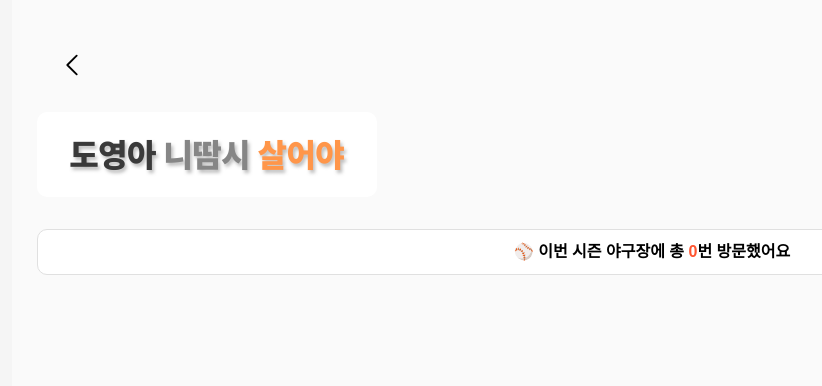
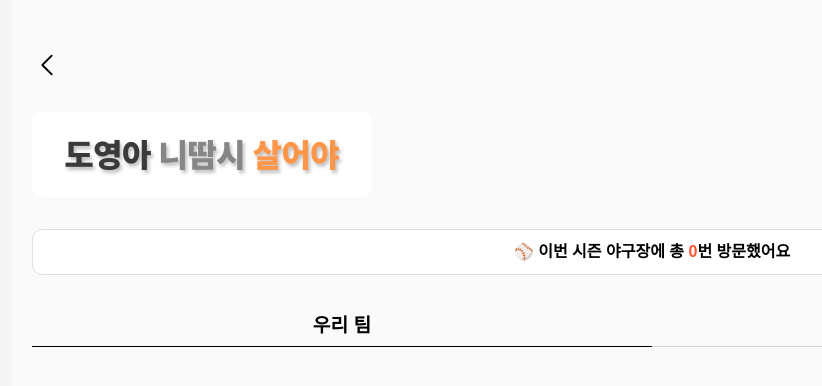
Before and after one commit to innerstella/happybaseball-diary, a React (Create React App) app: page /mypage in a window 1280 px wide. Shown: the top 386 px of the page, without its empty margins (418-1240 px from the left). Built offline with nearby package versions, Linux system fonts and the light colour scheme.

Commit message:
feat: 마이페이지 우리팀 메뉴

```diff
--- a/src/components/BackBar.tsx
+++ b/src/components/BackBar.tsx
@@ -5,7 +5,7 @@ const BackBar = () => {
   const navigate = useNavigate();
   return (
     <>
-      <Container onClick={() => navigate("/")}>
+      <Container onClick={() => navigate(-1)}>
         <img src="assets/svg/ic-outline-back.svg" alt="back" className="svg" />
       </Container>
     </>
--- a/src/components/top-app-bar/TopAppBar.style.tsx
+++ b/src/components/top-app-bar/TopAppBar.style.tsx
@@ -5,7 +5,6 @@ export const Container = styled.div`
   justify-content: space-between;
   align-items: center;
   width: 100%;
-  padding: 0 20px;
   .svg {
     height: 1.875rem;
     cursor: pointer;
--- a/src/components/top-app-bar/index.tsx
+++ b/src/components/top-app-bar/index.tsx
@@ -61,7 +61,7 @@ const TopAppBar = ({
       {page === "mypage" && (
         <>
           <img
-            onClick={() => navigate("/")}
+            onClick={() => navigate(-1)}
             src="assets/svg/ic-outline-back.svg"
             alt="back"
             className="svg"
@@ -77,7 +77,7 @@ const TopAppBar = ({
       {page === "detail" && (
         <>
           <img
-            onClick={() => navigate("/")}
+            onClick={() => navigate(-1)}
             src="/assets/svg/ic-outline-back.svg"
             alt="back"
             className="svg"
--- a/src/pages/home/Home.style.tsx
+++ b/src/pages/home/Home.style.tsx
@@ -1,9 +1,8 @@
 import styled from "styled-components";
 
 export const MainContainer = styled.div`
-  padding-top: 50px;
   height: 100vh;
-  padding-bottom: 10rem;
+  padding: 50px 20px;
   background-color: #fafafa;
   font-family: "SUIT", sans-serif;
   overflow-x: hidden;
--- a/src/pages/mypage/MyPage.style.tsx
+++ b/src/pages/mypage/MyPage.style.tsx
@@ -1,7 +1,7 @@
 import styled from "styled-components";
 
 export const MainContainer = styled.div`
-  padding: 50px 25px 10rem 25px;
+  padding: 50px 20px;
   width: 100vw;
   height: 100vh;
   background-color: #fafafa;
@@ -11,14 +11,10 @@ export const MainContainer = styled.div`
   display: flex;
   flex-direction: column;
   gap: 2rem;
+`;
 
-  .gap {
-    margin-top: 3rem;
-  }
-
-  .banner {
-    width: 100%;
-  }
+export const Banner = styled.div`
+  width: 100%;
 `;
 
 export const Odds = styled.div`
--- /dev/null
+++ b/src/pages/mypage/components/my-team/index.tsx
@@ -0,0 +1,46 @@
+import { useRecoilValue } from "recoil";
+import { userDataState } from "../../../../recoil/system";
+import { useEffect, useState } from "react";
+import Record from "../../../home/components/record/Record";
+import styled from "styled-components";
+
+const MyTeam = () => {
+  const userData = useRecoilValue(userDataState);
+  const [myTeamData, setMyTeamData] = useState([]);
+
+  useEffect(() => {
+    //TODO: 우리팀 데이터만 가져오기
+
+    setMyTeamData(userData);
+  }, []);
+
+  return (
+    <Container>
+      {userData.map((data: any, idx: number) => {
+        return (
+          <Record
+            key={data.date}
+            date={data.date}
+            location={data.location}
+            vs={data.vs}
+            score={[data.myScore, data.vsScore]}
+          />
+        );
+      })}
+    </Container>
+  );
+};
+
+export default MyTeam;
+
+const Container = styled.div`
+  display: flex;
+  flex-direction: column;
+  gap: 1rem;
+
+  height: 100%;
+  overflow-y: scroll;
+  &::-webkit-scrollbar {
+    display: none;
+  }
+`;
--- /dev/null
+++ b/src/pages/mypage/components/other-team/index.tsx
@@ -0,0 +1,45 @@
+import { useRecoilValue } from "recoil";
+import { userDataState } from "../../../../recoil/system";
+import { useEffect, useState } from "react";
+import Record from "../../../home/components/record/Record";
+import styled from "styled-components";
+
+const OtherTeam = () => {
+  const userData = useRecoilValue(userDataState);
+
+  useEffect(() => {
+    //TODO: 다른 팀 데이터만 가져오기
+  }, []);
+
+  return (
+    <Container>
+      <img src="assets/svg/ic-rocket.svg" alt="준비 중" />
+      <p>준비 중</p>
+    </Container>
+  );
+};
+
+export default OtherTeam;
+
+const Container = styled.div`
+  display: flex;
+  flex-direction: column;
+  justify-content: center;
+  align-items: center;
+  gap: 1rem;
+
+  height: 100%;
+  overflow-y: scroll;
+  &::-webkit-scrollbar {
+    display: none;
+  }
+
+  img {
+    width: 70px;
+  }
+  p {
+    font-size: 1.5rem;
+    font-weight: 700;
+    color: gray;
+  }
+`;
--- /dev/null
+++ b/src/pages/mypage/components/team-menu/TeamMenu.style.tsx
@@ -0,0 +1,27 @@
+import styled from "styled-components";
+
+export const Container = styled.div`
+  width: 100%;
+  display: flex;
+  flex-direction: row;
+  justify-content: center;
+`;
+
+export const Menu = styled.div<{ currMenu: number; idx: number }>`
+  width: 100%;
+  padding: 5px 0;
+  cursor: pointer;
+
+  display: flex;
+  justify-content: center;
+  border-bottom: 1.5px solid black;
+  border-color: ${(props) =>
+    props.currMenu === props.idx ? "#000" : "lightgray"};
+
+  span {
+    font-size: 1.2rem;
+    font-weight: 600;
+    color: ${(props) => (props.currMenu === props.idx ? "#000" : "gray")};
+    cursor: pointer;
+  }
+`;
--- a/src/pages/mypage/components/team-menu/index.tsx
+++ b/src/pages/mypage/components/team-menu/index.tsx
@@ -0,0 +1,28 @@
+import * as S from "./TeamMenu.style";
+
+interface TeamMenuProps {
+  currMenu: number;
+  setCurrMenu: (value: number) => void;
+}
+
+const TeamMenu = ({ currMenu, setCurrMenu }: TeamMenuProps) => {
+  const menuList = ["우리 팀", "다른 팀"];
+
+  return (
+    <S.Container>
+      {menuList.map((elem, idx) => {
+        return (
+          <S.Menu
+            currMenu={currMenu}
+            idx={idx}
+            onClick={() => setCurrMenu(idx)}
+          >
+            <span>{elem}</span>
+          </S.Menu>
+        );
+      })}
+    </S.Container>
+  );
+};
+
+export default TeamMenu;
--- a/src/pages/mypage/index.tsx
+++ b/src/pages/mypage/index.tsx
@@ -2,16 +2,19 @@ import * as S from "./MyPage.style";
 import { useRecoilValue } from "recoil";
 
 import TopAppBar from "../../components/top-app-bar";
-import OddBox from "./components/OddBox";
 import Banner from "../../components/Banner";
-import Lottery from "../lottery/components/Lottery";
 import { userDataState } from "../../recoil/system";
 import InfoBox from "./components/info-box";
 import { useEffect, useState } from "react";
+import TeamMenu from "./components/team-menu";
+import RecordList from "../home/components/record-list";
+import MyTeam from "./components/my-team";
+import OtherTeam from "./components/other-team";
 
 const MyPage = () => {
   const userData = useRecoilValue(userDataState);
   const [currSeasonData, setCurrentSeasonData] = useState([]);
+  const [currMenu, setCurrMenu] = useState(0);
 
   useEffect(() => {
     const currSeason = userData.filter((data: any) => {
@@ -24,21 +27,12 @@ const MyPage = () => {
   return (
     <S.MainContainer>
       <TopAppBar page="mypage" />
-      <div className="banner">
+      <S.Banner>
         <Banner />
-      </div>
+      </S.Banner>
       <InfoBox count={currSeasonData.length} />
-      {/* <S.Odds>
-        <p className="title">24 시즌</p>
-
-          <OddBox ratio={winningRate24} />
-      </S.Odds>
-      <S.Odds>
-        <p className="title">23 시즌</p>
-
-          <OddBox ratio={winningRate23} />
-      </S.Odds> */}
-      {/* <Lottery /> */}
+      <TeamMenu currMenu={currMenu} setCurrMenu={setCurrMenu} />
+      {currMenu === 0 ? <MyTeam /> : <OtherTeam />}
     </S.MainContainer>
   );
 };
```
Also changed, not shown: public/assets/svg/ic-rocket.svg (added).
